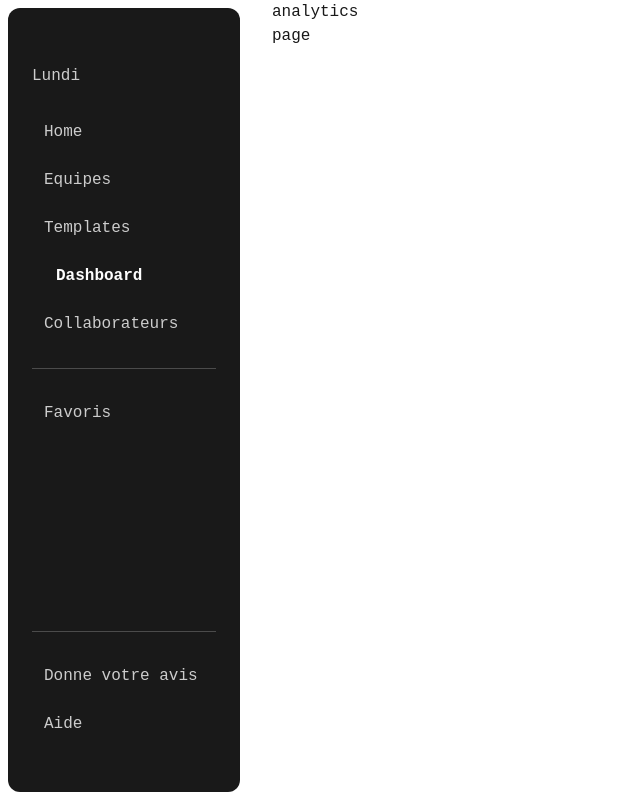
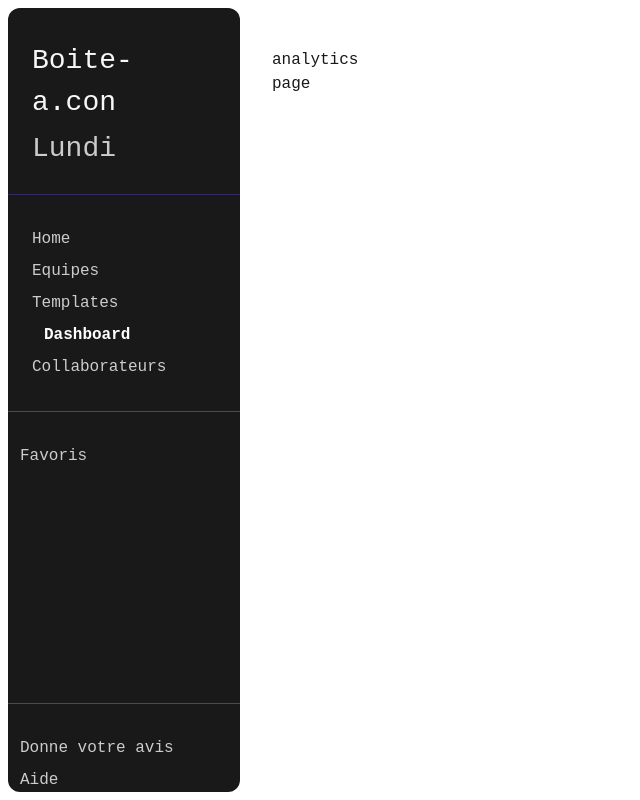
Before and after one commit to eltha9/lundi-app, a Vue app: page /analytics in a window 1280 px wide. Shown: the whole page, without its empty margins (0-640 px from the left). Built offline with nearby package versions, Linux system fonts and the light colour scheme.

Commit message:
wip new sidebar ui, add default data for user and compagnie info

```diff
--- a/src/App.vue
+++ b/src/App.vue
@@ -20,8 +20,10 @@
 
 		&.dashboard {
 			padding: 0 32px;
+			padding-top: 48px;
 			&.collapsed {
 				padding: 0 40px;
+				padding-top: 48px;
 			}
 		}
 	}
--- a/src/store/index.js
+++ b/src/store/index.js
@@ -3,9 +3,31 @@ import Vuex from 'vuex';
 
 Vue.use(Vuex);
 
+const full = {
+    me:{
+        role:"",
+        firstName:"Théa",
+        lastName:"D",
+        pictureLink:"./assets/avatar/test/avatar.jpeg",
+        settings:{
+            favs:[
+                {
+                    title:"",
+                    link:""
+                }
+            ]
+        }
+    },
+    compagnie:{
+        name:"Boite-a.con"
+    },
+
+}
 export default new Vuex.Store({
 	state: {
 		isSidebarCollapsed: false,
+        compagnie: full.compagnie,
+        me: full.me
 	},
 	getters: {},
 	mutations: {
--- a/src/views/Dashboard/Sidebar/index.vue
+++ b/src/views/Dashboard/Sidebar/index.vue
@@ -1,28 +1,31 @@
 <template>
-	<div
-		class="sidebar bg-greyscale-black text-greyscale-400 px-6 py-14 flex flex-col justify-between"
-		:class="isSidebarCollapsed ? 'collapsed ' : ''"
-	>
+	<div class="sidebar bg-greyscale-black text-greyscale-400 pt-8 flex flex-col justify-between" :class="isSidebarCollapsed ? 'collapsed ' : ''">
 		<div class="top flex flex-col flex-1">
-			<div class="top-logo">{{ isSidebarCollapsed ? 'L' : 'Lundi' }}</div>
-			<div class="top-menu menu-list flex flex-col my-8">
-				<router-link :to="{name: 'dashboard-home'}" class="link" title="home">
+			<div class="top-logo px-6 pb-6 flex flex-col">
+				<div class="flex justify-between items-center mb-1 text-greyscale-200">
+					<span>{{ isSidebarCollapsed ? compagnie.name[0] : compagnie.name }}</span>
+					<button class="collapser" @click="collapseBar()"><i class="icon-arrow-left"></i></button>
+				</div>
+				<span class="text-greyscale-400 sato-l-s">Lundi</span>
+			</div>
+			<div class="top-menu menu-list flex flex-col py-8 px-3">
+				<router-link :to="{ name: 'dashboard-home' }" class="link" title="home">
 					<i class="icon-home"></i>
 					<span class="fs-body">Home</span>
 				</router-link>
-				<router-link :to="{name: 'dashboard-teams'}" class="link" title="Equipes">
+				<router-link :to="{ name: 'dashboard-teams' }" class="link" title="Equipes">
 					<i class="icon-home"></i>
 					<span class="fs-body">Equipes</span>
 				</router-link>
-				<router-link :to="{name: 'dashboard-templates'}" class="link" title="Templates">
+				<router-link :to="{ name: 'dashboard-templates' }" class="link" title="Templates">
 					<i class="icon-document"></i>
 					<span class="fs-body">Templates</span>
 				</router-link>
-				<router-link :to="{name: 'dashboard-analytics'}" class="link" title="Dashboard">
+				<router-link :to="{ name: 'dashboard-analytics' }" class="link" title="Dashboard">
 					<i class="icon-bar-chart-alt"></i>
 					<span class="fs-body">Dashboard</span>
 				</router-link>
-				<router-link :to="{name: 'dashboard-collaborators'}" class="link" title="Collaborateurs">
+				<router-link :to="{ name: 'dashboard-collaborators' }" class="link" title="Collaborateurs">
 					<i class="icon-users"></i>
 					<span class="fs-body">Collaborateurs</span>
 				</router-link>
@@ -70,7 +73,7 @@
 		}
 
 		.menu-list {
-			gap: 24px;
+			gap: 8px;
 		}
 		.link,
 		.link-btn {
@@ -103,19 +106,33 @@
 				border-top: 1px solid;
 				border-bottom: 1px solid;
 			}
+			.top-logo {
+				box-sizing: border-box;
+				font-size: 28px;
+				@apply text-primary-700;
+				border-bottom: 1px solid;
+				.collapser {
+					cursor: pointer;
+					font-size: 28px;
+				}
+			}
 		}
 	}
 </style>
 
 <script>
-	import {mapMutations, mapState} from 'vuex';
+	import { mapMutations, mapState } from "vuex";
 	export default {
-		name: 'Sidebar',
+		name: "Sidebar",
 		computed: {
-			...mapState(['isSidebarCollapsed']),
+			...mapState(["isSidebarCollapsed", "me", "compagnie"]),
 		},
 		methods: {
-			...mapMutations(['setIsSidebarCollapsed']),
+			...mapMutations(["setSidebarCollapsed"]),
+			collapseBar() {
+				console.log("plp");
+				this.setSidebarCollapsed(!this.isSidebarCollapsed);
+			},
 		},
 	};
 </script>
--- a/src/views/Dashboard/subViews/Home.vue
+++ b/src/views/Dashboard/subViews/Home.vue
@@ -18,9 +18,6 @@
 </template>
 
 <style lang="scss" scoped>
-	.main-view.dashboard {
-		padding-top: 48px;
-	}
 	.top-bar {
 		grid-column: 1/13;
 		.sub-bar {
```
